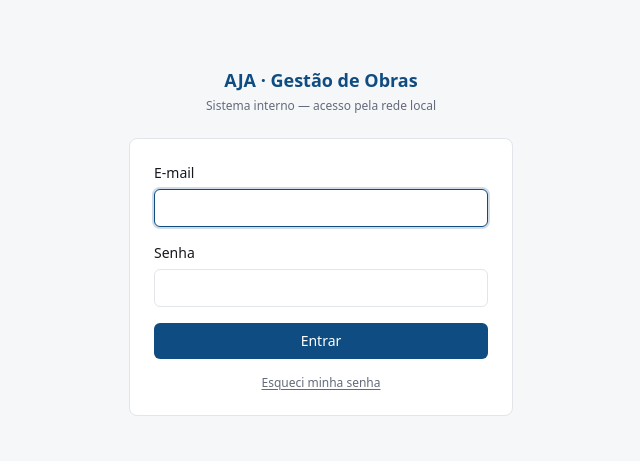
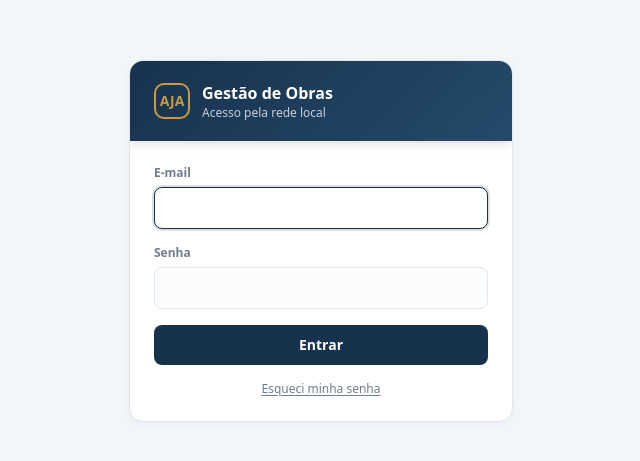
Before and after one commit to ttelmo1/aja-gestao-obras-handoff, a Next.js app: page /login in a window 1280 px wide. Shown: the part 159-620 px from the top of the page, without its empty margins (319-959 px from the left). Built offline with nearby package versions, Linux system fonts and the light colour scheme; no server answers.

Commit message:
identidade visual herdada do mockup: paleta navy/dourado e componentes base

```diff
--- a/src/app/(app)/layout.tsx
+++ b/src/app/(app)/layout.tsx
@@ -1,13 +1,17 @@
 import Link from "next/link";
 
+import { Marca } from "@/components/ui/marca";
 import { exigirUsuario } from "@/lib/guarda";
 import { pode, ROTULOS_PERFIL, type Recurso } from "@/modules/auth/permissoes";
 
 import { BotaoSair } from "./sair";
 
 /**
- * Shell da área autenticada. `exigirUsuario` roda antes de qualquer página
- * filha: é aqui que a sessão vira barreira de verdade, não no `proxy.ts`.
+ * Shell da área autenticada, no formato do mockup: faixa navio com a marca em
+ * cima, barra de navegação branca logo abaixo.
+ *
+ * `exigirUsuario` roda antes de qualquer página filha: é aqui que a sessão
+ * vira barreira de verdade, não no `proxy.ts`.
  */
 const NAVEGACAO: Array<{ href: string; rotulo: string; recurso: Recurso }> = [
   { href: "/dashboard", rotulo: "Painel", recurso: "obra" },
@@ -26,42 +30,39 @@ export default async function AppLayout({ children }: LayoutProps<"/">) {
 
   return (
     <div className="flex min-h-full flex-col">
-      <header className="border-b border-[var(--border)] bg-[var(--surface)]">
-        <div className="mx-auto flex h-14 max-w-7xl items-center gap-6 px-4">
-          <Link
-            href="/dashboard"
-            className="shrink-0 font-semibold tracking-tight text-[var(--primary)]"
-          >
-            AJA · Gestão de Obras
+      <header className="faixa-marca text-white">
+        <div className="mx-auto flex max-w-[1500px] flex-wrap items-center justify-between gap-4 px-6 py-4">
+          <Link href="/dashboard" className="text-white">
+            <Marca />
           </Link>
-          <nav className="flex items-center gap-1 overflow-x-auto">
-            {itens.map((item) => (
-              <Link
-                key={item.href}
-                href={item.href}
-                className="rounded-md px-3 py-1.5 text-sm whitespace-nowrap text-[var(--muted)] transition-colors hover:bg-[var(--background)] hover:text-[var(--foreground)]"
-              >
-                {item.rotulo}
-              </Link>
-            ))}
-          </nav>
-          <div className="ml-auto flex shrink-0 items-center gap-3">
-            <span className="hidden text-right text-xs leading-tight sm:block">
-              <span className="block font-medium">{usuario.nome}</span>
-              <span className="block text-[var(--muted)]">
-                {ROTULOS_PERFIL[usuario.perfil]}
-              </span>
+          <div className="flex items-center gap-4">
+            <span className="text-sm">
+              {usuario.nome} · {ROTULOS_PERFIL[usuario.perfil]}
             </span>
             <BotaoSair />
           </div>
         </div>
       </header>
 
-      <main className="mx-auto w-full max-w-7xl flex-1 px-4 py-6">
+      <nav className="border-b border-[var(--border)] bg-[var(--surface)]">
+        <div className="mx-auto flex max-w-[1500px] gap-1 overflow-x-auto px-6">
+          {itens.map((item) => (
+            <Link
+              key={item.href}
+              href={item.href}
+              className="border-b-2 border-transparent px-3 py-3 text-sm font-bold whitespace-nowrap text-[var(--muted)] transition-colors hover:border-[var(--gold)] hover:text-[var(--primary)]"
+            >
+              {item.rotulo}
+            </Link>
+          ))}
+        </div>
+      </nav>
+
+      <main className="mx-auto w-full max-w-[1500px] flex-1 px-6 py-7">
         {children}
       </main>
 
-      <footer className="border-t border-[var(--border)] px-4 py-3 text-center text-xs text-[var(--muted)]">
+      <footer className="border-t border-[var(--border)] px-6 py-3 text-center text-xs text-[var(--muted)]">
         AJA Grupo Empresarial — uso interno, rede local
       </footer>
     </div>
--- a/src/app/(app)/sair.tsx
+++ b/src/app/(app)/sair.tsx
@@ -9,7 +9,7 @@ export function BotaoSair() {
     <form action={sair}>
       <button
         type="submit"
-        className="rounded-md border border-[var(--border)] px-3 py-1.5 text-sm transition-colors hover:bg-[var(--background)]"
+        className="rounded-lg border border-white/30 px-3 py-1.5 text-sm font-bold text-white transition-colors hover:bg-white/10"
       >
         Sair
       </button>
--- a/src/app/(auth)/layout.tsx
+++ b/src/app/(auth)/layout.tsx
@@ -1,23 +1,21 @@
 import type { ReactNode } from "react";
+
+import { Marca } from "@/components/ui/marca";
 
 /**
  * Moldura das telas públicas (login e redefinição de senha). Sem a navegação
- * da área interna: quem está aqui ainda não tem sessão.
+ * da área interna: quem está aqui ainda não tem sessão. A faixa navio da
+ * marca vira o topo do cartão, para a identidade aparecer já no login.
  */
 export default function AuthLayout({ children }: { children: ReactNode }) {
   return (
     <div className="flex min-h-full items-center justify-center px-4 py-12">
       <div className="w-full max-w-sm">
-        <header className="mb-6 text-center">
-          <h1 className="text-lg font-semibold text-[var(--primary)]">
-            AJA · Gestão de Obras
-          </h1>
-          <p className="mt-1 text-xs text-[var(--muted)]">
-            Sistema interno — acesso pela rede local
-          </p>
-        </header>
-        <div className="rounded-lg border border-[var(--border)] bg-[var(--surface)] p-6">
-          {children}
+        <div className="overflow-hidden rounded-[14px] border border-[var(--border)] bg-[var(--surface)] shadow-[var(--sombra-card)]">
+          <div className="faixa-marca px-6 py-5 text-white">
+            <Marca compacto subtitulo="Acesso pela rede local" />
+          </div>
+          <div className="p-6">{children}</div>
         </div>
       </div>
     </div>
--- a/src/app/globals.css
+++ b/src/app/globals.css
@@ -1,22 +1,53 @@
 @import "tailwindcss";
 
 /*
+ * Identidade visual herdada de `docs/raw/mockup.html`, que o cliente já viu e
+ * aprovou: navio com acento dourado. Os valores são os mesmos do mockup — o
+ * que muda aqui é a organização em papéis semânticos (superfície, borda,
+ * texto secundário), para as telas novas não precisarem repetir hex.
+ *
  * Tema claro fixo, de propósito: o sistema é usado em desktop e tablet dentro
  * da empresa, e cor é informação aqui (farol). Modo escuro entraria só depois
  * de validar o contraste das cores do farol.
  */
 :root {
-  --background: #f6f7f9;
+  /* Marca */
+  --navy: #17324d;
+  --navy-claro: #244a6b;
+  --gold: #c79a45;
+  --gold-escuro: #a87f33;
+
+  /* Superfícies e texto */
+  --background: #f3f6f9;
   --surface: #ffffff;
-  --foreground: #16181d;
-  --muted: #646b7a;
-  --border: #e2e5ea;
-  --primary: #0f4c81;
-  --primary-hover: #0d3f6b;
-  --danger: #b42318;
-  --danger-bg: #fef3f2;
-  --success: #067647;
-  --success-bg: #ecfdf3;
+  --surface-sutil: #fbfcfd;
+  --foreground: #273444;
+  --muted: #6f7d8c;
+  --border: #dfe6ec;
+
+  /* Papéis de ação, apontando para a marca */
+  --primary: var(--navy);
+  --primary-hover: var(--navy-claro);
+  --accent: var(--gold);
+  --accent-hover: var(--gold-escuro);
+
+  /* Estados. `--orange` existe no mockup e fica reservado para o farol,
+     caso o cliente confirme quatro faixas em vez de três. */
+  --green: #2e9b65;
+  --yellow: #d9a820;
+  --orange: #e67e22;
+  --red: #cf3f4d;
+  --blue: #3178c6;
+
+  --danger: var(--red);
+  --danger-bg: #fde9ec;
+  --success: var(--green);
+  --success-bg: #e7f5ee;
+  --warning-bg: #fff6da;
+  --warning-fg: #9a7415;
+
+  --sombra-card: 0 2px 8px rgb(18 38 63 / 0.04);
+  --sombra-hover: 0 8px 22px rgb(26 52 78 / 0.12);
 }
 
 @theme inline {
@@ -26,6 +57,7 @@
   --color-muted: var(--muted);
   --color-borda: var(--border);
   --color-primary: var(--primary);
+  --color-accent: var(--accent);
   --color-danger: var(--danger);
   --color-success: var(--success);
   --font-sans: var(--font-sans);
@@ -39,7 +71,9 @@ body {
 body {
   background: var(--background);
   color: var(--foreground);
-  /* Stack de sistema: o build precisa rodar offline no servidor do cliente. */
+  /* Stack de sistema: o build precisa rodar offline no servidor do cliente.
+     O mockup usava Arial por ser um HTML solto; aqui a fonte nativa de cada
+     máquina rende melhor e não custa download. */
   font-family:
     system-ui, -apple-system, "Segoe UI", Roboto, "Helvetica Neue", Arial,
     sans-serif;
@@ -49,3 +83,9 @@ body {
 .tabular {
   font-variant-numeric: tabular-nums;
 }
+
+/* Faixa superior da marca, igual à do mockup. */
+.faixa-marca {
+  background: linear-gradient(135deg, var(--navy), var(--navy-claro));
+  box-shadow: 0 2px 10px rgb(0 0 0 / 0.15);
+}
--- a/src/components/ui/formulario.tsx
+++ b/src/components/ui/formulario.tsx
@@ -18,7 +18,7 @@ export function Campo({
 }) {
   return (
     <div className="flex flex-col gap-1.5">
-      <label htmlFor={id} className="text-sm font-medium">
+      <label htmlFor={id} className="text-xs font-bold text-[var(--muted)]">
         {rotulo}
       </label>
       {children}
@@ -28,27 +28,33 @@ export function Campo({
 }
 
 export const classeInput =
-  "w-full rounded-md border border-[var(--border)] bg-[var(--surface)] px-3 py-2 text-sm outline-none transition-colors focus:border-[var(--primary)] focus:ring-2 focus:ring-[var(--primary)]/20 disabled:opacity-60";
+  "w-full rounded-lg border border-[var(--border)] bg-[var(--surface-sutil)] px-3 py-2.5 text-sm outline-none transition-colors focus:border-[var(--primary)] focus:bg-[var(--surface)] focus:ring-2 focus:ring-[var(--primary)]/15 disabled:opacity-60";
 
+/**
+ * Botões do mockup: navio para a ação principal, dourado para a ação de
+ * destaque (a que o cliente quer que salte na tela), branco com borda para o
+ * resto. O dourado é acento, não alerta — perigo continua vermelho.
+ */
 export function Botao({
   children,
   variante = "primario",
   ...props
 }: React.ButtonHTMLAttributes<HTMLButtonElement> & {
-  variante?: "primario" | "secundario" | "perigo";
+  variante?: "primario" | "destaque" | "secundario" | "perigo";
 }) {
   const estilos = {
-    primario:
-      "bg-[var(--primary)] text-white hover:bg-[var(--primary-hover)]",
+    primario: "bg-[var(--primary)] text-white hover:bg-[var(--primary-hover)]",
+    destaque: "bg-[var(--accent)] text-white hover:bg-[var(--accent-hover)]",
     secundario:
-      "border border-[var(--border)] bg-[var(--surface)] hover:bg-[var(--background)]",
-    perigo: "border border-[var(--danger)] text-[var(--danger)] hover:bg-[var(--danger-bg)]",
+      "border border-[var(--border)] bg-[var(--surface)] text-[var(--primary)] hover:bg-[var(--background)]",
+    perigo:
+      "border border-[var(--danger)] text-[var(--danger)] hover:bg-[var(--danger-bg)]",
   }[variante];
 
   return (
     <button
       {...props}
-      className={`inline-flex items-center justify-center rounded-md px-4 py-2 text-sm font-medium transition-colors disabled:cursor-not-allowed disabled:opacity-60 ${estilos} ${props.className ?? ""}`}
+      className={`inline-flex items-center justify-center rounded-lg px-3.5 py-2.5 text-sm font-bold transition-colors disabled:cursor-not-allowed disabled:opacity-60 ${estilos} ${props.className ?? ""}`}
     >
       {children}
     </button>
@@ -71,7 +77,7 @@ export function Alerta({
       ? "border-[var(--danger)]/30 bg-[var(--danger-bg)] text-[var(--danger)]"
       : "border-[var(--success)]/30 bg-[var(--success-bg)] text-[var(--success)]";
   return (
-    <p role="alert" className={`rounded-md border px-3 py-2 text-sm ${estilo}`}>
+    <p role="alert" className={`rounded-lg border px-3 py-2.5 text-sm ${estilo}`}>
       {children}
     </p>
   );
--- /dev/null
+++ b/src/components/ui/marca.tsx
@@ -0,0 +1,33 @@
+/**
+ * Marca do sistema: quadrado com a sigla contornada em dourado, como no
+ * mockup aprovado pelo cliente. Fica em componente próprio porque aparece na
+ * faixa superior da área interna e também nas telas de login.
+ */
+export function Marca({
+  subtitulo = "Portal AJA Grupo Empresarial",
+  compacto = false,
+}: {
+  subtitulo?: string;
+  compacto?: boolean;
+}) {
+  return (
+    <div className="flex items-center gap-3">
+      <span
+        aria-hidden
+        className={`grid shrink-0 place-items-center rounded-[10px] border-2 border-[var(--gold)] font-bold text-[var(--gold)] ${
+          compacto ? "size-9 text-sm" : "size-11 text-base"
+        }`}
+      >
+        AJA
+      </span>
+      <span className="leading-tight">
+        <span
+          className={`block font-bold ${compacto ? "text-base" : "text-lg"}`}
+        >
+          Gestão de Obras
+        </span>
+        <span className="block text-xs opacity-75">{subtitulo}</span>
+      </span>
+    </div>
+  );
+}
```
Also changed, not shown: src/app/(app)/dashboard/page.tsx (+6 -8 lines), src/app/(app)/usuarios/page.tsx (+13 -13 lines), src/components/ui/badge-farol.tsx (+30 -14 lines), src/components/ui/card.tsx (+47 -11 lines), 2 other files (tests, documents, lock files or other folders).
